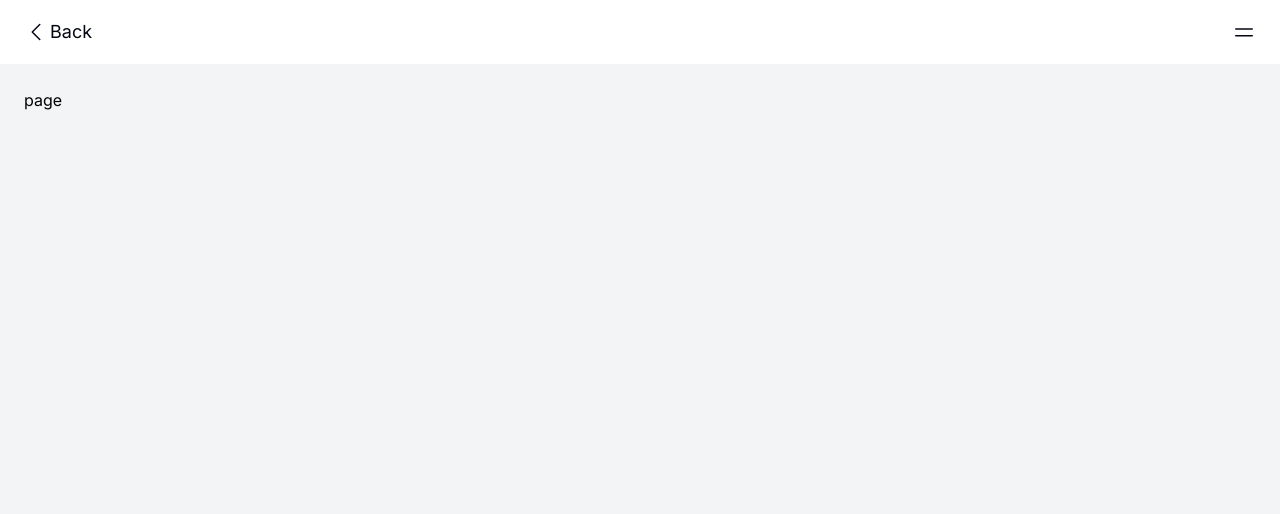
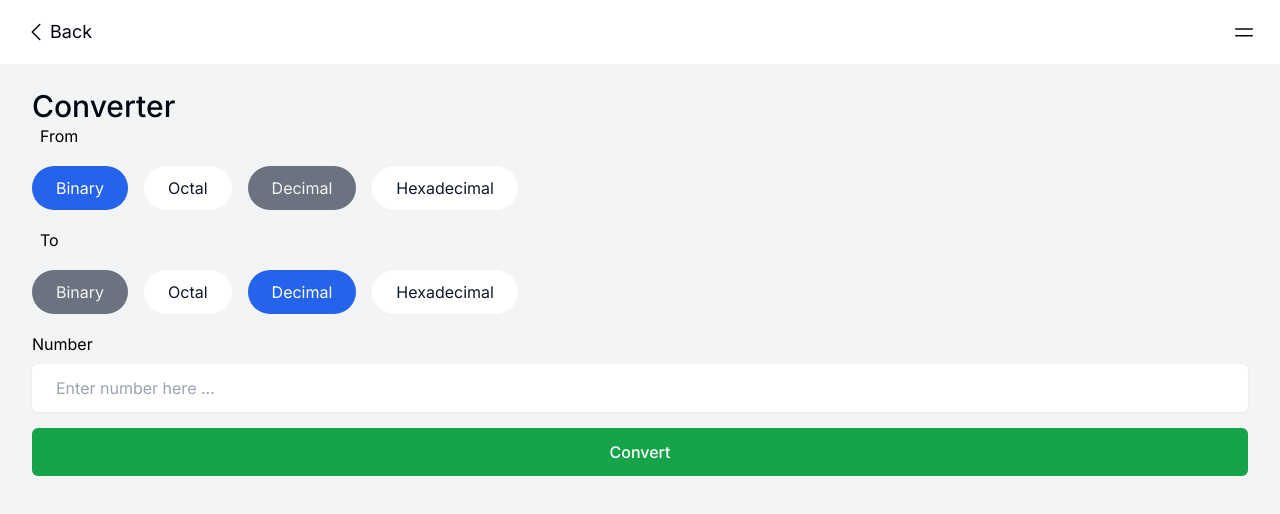
Before and after one commit to bhendi-boi/Hex-cal, a Next.js app: page /converter in a window 1280 px wide. Shown: the top 514 px of the page. Built offline with nearby package versions, Linux system fonts and the light colour scheme.

Commit message:
basic structure for converter complete

```diff
--- /dev/null
+++ b/app/converter/Form.tsx
@@ -0,0 +1,49 @@
+"use client";
+import { useState, ChangeEvent, FormEvent } from "react";
+
+import ChooseBase from "../ChooseBase";
+import Input from "../Input";
+import { Bases } from "@/types";
+
+const Form = () => {
+  const [from, setFrom] = useState<Bases>("bin");
+  const [to, setTo] = useState<Bases>("dec");
+  const [number, setNumber] = useState<number | undefined>(undefined);
+  const [result, setResult] = useState<number | undefined>(undefined);
+  function handleChange(e: ChangeEvent<HTMLInputElement>) {}
+  function handleSubmit(e: FormEvent<HTMLFormElement>) {
+    e.preventDefault();
+  }
+  return (
+    <form onSubmit={(e) => handleSubmit(e)} className="px-2">
+      <ChooseBase
+        label="From"
+        state={from}
+        setState={setFrom}
+        otherState={to}
+      />
+      <ChooseBase label="To" state={to} setState={setTo} otherState={from} />
+      <div className="flex flex-col gap-2">
+        <label htmlFor="number">Number</label>
+        <Input
+          id="number"
+          name="number"
+          required
+          type="number"
+          placeholder="Enter number here ..."
+          value={number}
+          onChange={(e) => handleChange(e)}
+        />
+      </div>
+      <button
+        type="submit"
+        className="w-full py-3 my-4 font-medium text-white bg-green-600 rounded-md"
+      >
+        Convert
+      </button>
+      {result && <p>{result}</p>}
+    </form>
+  );
+};
+
+export default Form;
--- a/app/converter/page.tsx
+++ b/app/converter/page.tsx
@@ -1,7 +1,14 @@
-import React from "react";
+import Form from "./Form";
 
 const page = () => {
-  return <div>page</div>;
+  return (
+    <>
+      <header className="">
+        <h1 className="px-2 text-3xl font-medium text-gray-950">Converter</h1>
+      </header>
+      <Form />
+    </>
+  );
 };
 
 export default page;
```
